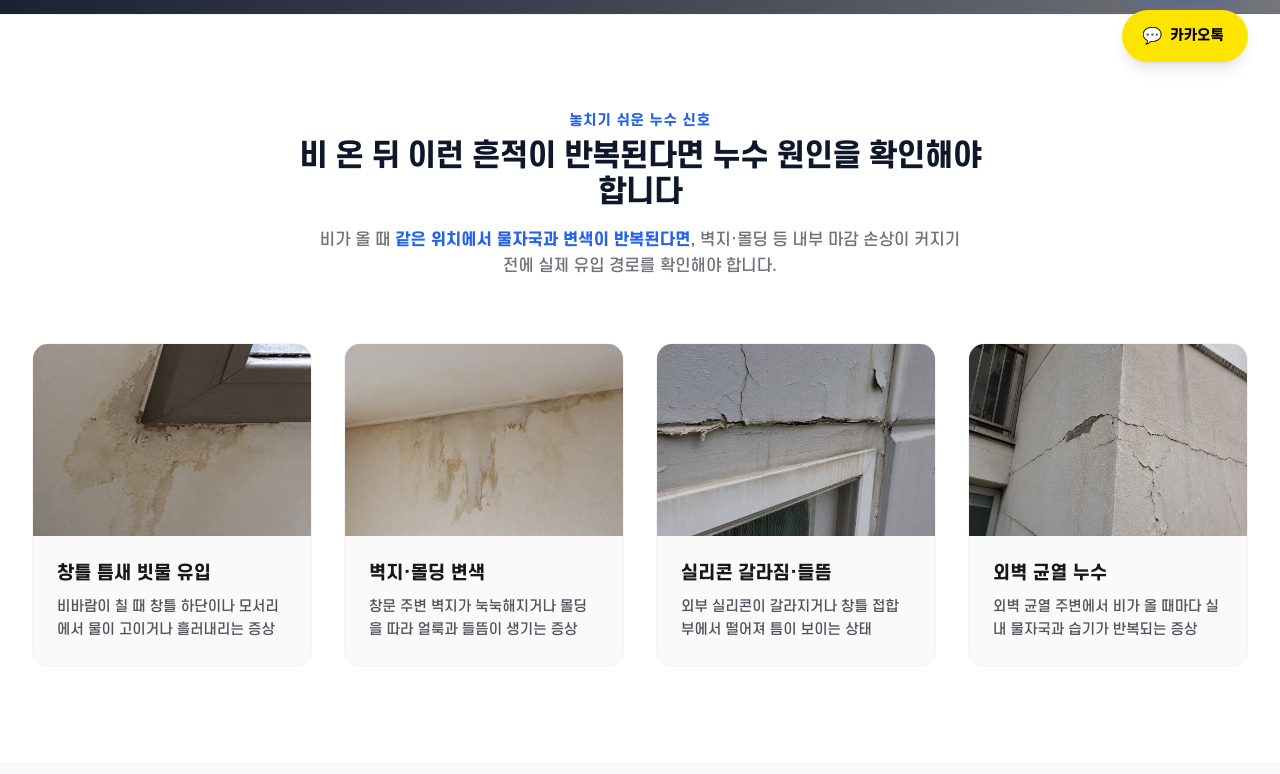
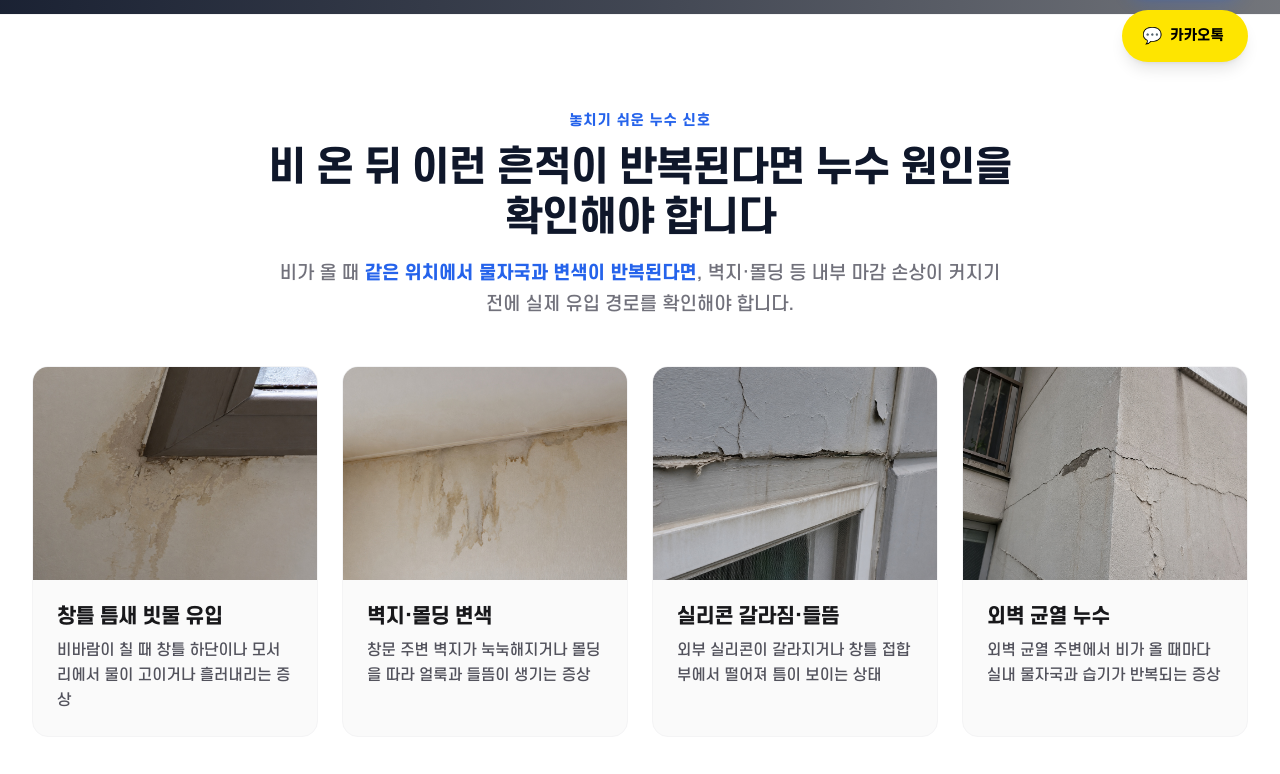
Before and after one commit to wogus5695-ctrl/Chungnam-rope-04, a Next.js app: page / in a window 1280 px wide. Shown: the part 706-1480 px from the top of the page. Built offline with nearby package versions, Linux system fonts and the light colour scheme; grey boxes are pictures that could not be loaded.

Commit message:
style: optimize desktop viewport LeakSymptoms grid gap and 4:3 card aspect ratio

```diff
--- a/src/components/LeakSymptoms.tsx
+++ b/src/components/LeakSymptoms.tsx
@@ -90,17 +90,17 @@ export default function LeakSymptoms({ symptomList, dynamicRegionName, dynamicSe
     <section className="py-16 sm:py-24 bg-white border-b border-zinc-100">
       <div className="max-w-7xl mx-auto px-4 sm:px-6 lg:px-8">
 
-        <div className="text-center max-w-3xl mx-auto mb-12 sm:mb-16">
-          <h2 className="text-sm font-bold text-brand-accent tracking-wider uppercase mb-2">
+        <div className="text-center max-w-3xl mx-auto mb-10 sm:mb-12 lg:mb-[46px]">
+          <h2 className="text-sm font-bold text-brand-accent tracking-wider uppercase mb-2 sm:mb-[12px]">
             {hasDynamicList ? `${dynamicServiceName} 점검이 필요한 신호` : "놓치기 쉬운 누수 신호"}
           </h2>
-          <p className="text-2xl sm:text-3xl font-black text-brand-primary tracking-tight keep-all break-keep">
+          <p className="text-2xl sm:text-3xl lg:text-[40px] font-black text-brand-primary tracking-tight lg:tracking-[-0.03em] leading-tight lg:leading-[1.25] keep-all break-keep">
             {hasDynamicList
               ? `${dynamicRegionName} ${dynamicServiceName}, 이런 증상이 반복되면 확인이 필요합니다`
               : "비 온 뒤 이런 흔적이 반복된다면 누수 원인을 확인해야 합니다"
             }
           </p>
-          <div className="text-zinc-500 mt-4 text-sm sm:text-base leading-relaxed keep-all break-keep max-w-2xl mx-auto">
+          <div className="text-zinc-500 mt-4 lg:mt-[16px] text-sm sm:text-base lg:text-[18px] leading-relaxed lg:leading-[1.7] keep-all break-keep max-w-[760px] mx-auto">
             {hasDynamicList ? (
               `${dynamicRegionName} 현장에서 아래와 같은 흔적이 반복된다면, 내부 마감 손상이 커지기 전에 실제 유입 경로와 외부 마감 상태를 확인해야 합니다.`
             ) : (
@@ -111,14 +111,14 @@ export default function LeakSymptoms({ symptomList, dynamicRegionName, dynamicSe
           </div>
         </div>
 
-        <div className="grid grid-cols-1 md:grid-cols-2 lg:grid-cols-4 gap-6 sm:gap-8">
+        <div className="grid grid-cols-1 md:grid-cols-2 lg:grid-cols-4 gap-6 lg:gap-6">
           {displaySymptoms.map((s, idx) => (
             <div
               key={idx}
-              className="bg-zinc-50 border border-zinc-100 rounded-2xl overflow-hidden hover:shadow-xl hover:border-brand-accent/20 transition-all duration-300 group flex flex-col"
+              className="bg-zinc-50 border border-zinc-100 rounded-2xl overflow-hidden hover:shadow-lg lg:hover:shadow-md transition-all duration-300 group flex flex-col h-full"
             >
-              {/* 실사 원인 이미지 삽입 */}
-              <div className="relative w-full h-48 overflow-hidden bg-zinc-200">
+              {/* 실사 원인 이미지 삽입 (PC 4:3 가로 고정비율 설정) */}
+              <div className="relative w-full h-44 lg:h-auto lg:aspect-[4/3] overflow-hidden bg-zinc-200">
                 <Image
                   src={s.image}
                   alt={s.title}
@@ -128,10 +128,10 @@ export default function LeakSymptoms({ symptomList, dynamicRegionName, dynamicSe
                   className="group-hover:scale-105 transition-transform duration-300"
                 />
               </div>
-              <div className="p-6 flex-grow flex flex-col justify-between">
+              <div className="p-5 lg:p-[24px] flex-grow flex flex-col justify-between">
                 <div>
-                  <h3 className="text-lg font-bold text-zinc-900 mb-2">{s.title}</h3>
-                  <p className="text-sm text-zinc-600 leading-relaxed">{s.desc}</p>
+                  <h3 className="text-base sm:text-lg lg:text-[20px] font-[800] text-zinc-900 mb-2 tracking-tight lg:leading-[1.3] truncate lg:whitespace-normal lg:line-clamp-2">{s.title}</h3>
+                  <p className="text-xs sm:text-sm lg:text-[15px] text-zinc-600 leading-relaxed lg:leading-[1.65] lg:line-clamp-3">{s.desc}</p>
                 </div>
               </div>
             </div>
```
